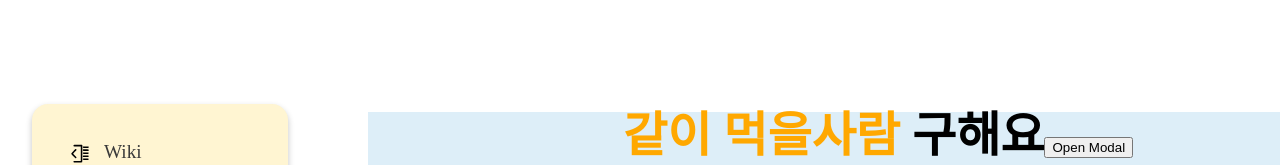
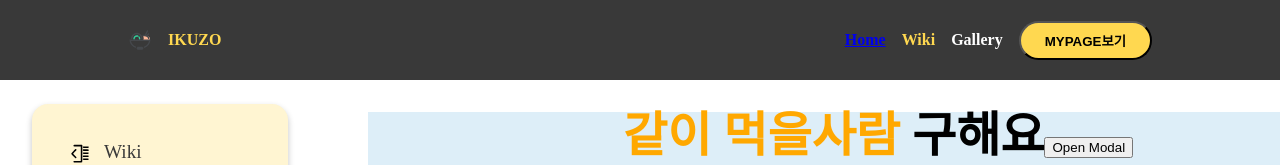
Before and after one commit to dabin-Hailey/IKUZO-WIKI, a React (Create React App) app: page /wiki/with in a window 1280 px wide. Shown: the top 165 px of the page. Built offline with nearby package versions, Linux system fonts and the light colour scheme; no server answers; the database is empty; a small style sheet from the web is missing.

Commit message:
Feat : Desktop으로 이동

```diff
--- a/src/pages/With.tsx
+++ b/src/pages/With.tsx
@@ -1,4 +1,5 @@
 import React, { useEffect, useState } from 'react';
+import Header from '../components/common/Header';
 import { getDataBySnapshot, getDataByTimestamp, setData } from '../utils/util';
 import WithComponent from '../components/wiki/With';
 
@@ -22,7 +23,12 @@ const With = (): JSX.Element => {
     getDataBySnapshot('with-collection', setDatas);
   }, []);
 
-  return <WithComponent data={datas} />;
+  return (
+    <>
+      <Header />
+      <WithComponent data={datas} />
+    </>
+  );
 };
 
 export default With;
```
